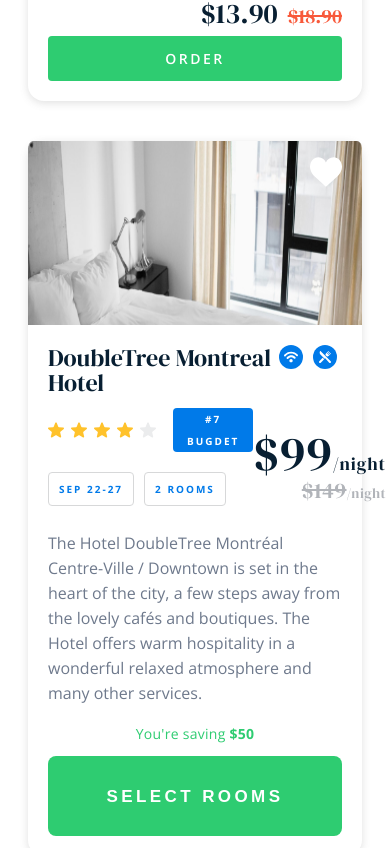
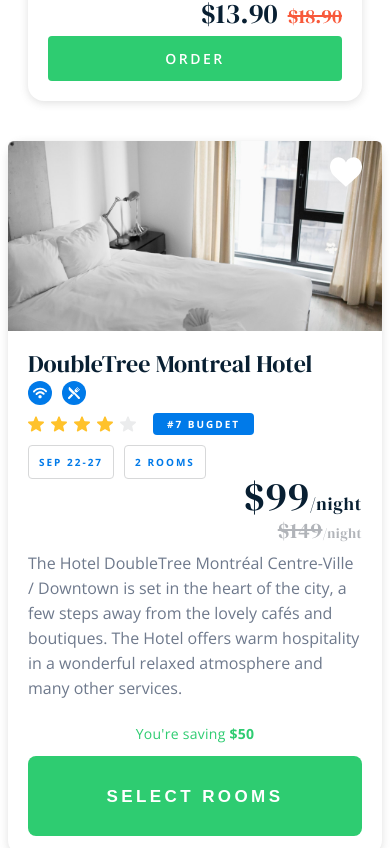
Before and after one commit to leonardowaichert/food-cards, a Vue app: page / in a window 390 px wide. Shown: the part 1597-2445 px from the top of the page. Built offline with nearby package versions, Linux system fonts and the light colour scheme.

Commit message:
- Adds responsive behavior on Hotel card

```diff
--- a/src/components/FoodCard/FoodCard.vue
+++ b/src/components/FoodCard/FoodCard.vue
@@ -227,10 +227,6 @@
 
 @media (max-width: 420px) {
   .food-card {
-		&__body-container {
-			// padding-top: 8px;
-		}
-
     &__title-wrapper {
       flex-direction: column;
 
--- a/src/components/HotelCard/HotelCard.vue
+++ b/src/components/HotelCard/HotelCard.vue
@@ -91,7 +91,7 @@
               {{ ranking }}
             </div>
           </div>
-          <div class="flex-row mt-20">
+          <div class="hotel-card__left-infos-wrapper--secondary">
             <div class="hotel-card--label">{{ stayDate }}</div>
             <div class="hotel-card--label">{{ availableRooms }}</div>
           </div>
@@ -130,7 +130,7 @@
   box-shadow: rgba(99, 99, 99, 0.2) 0px 2px 8px 0px;
   display: flex;
   flex-direction: column;
-  min-width: 320px;
+  min-width: 430px;
 
   &--label {
     display: flex;
@@ -219,6 +219,12 @@
     flex-direction: column;
     justify-content: center;
 
+    &--secondary {
+      display: flex;
+      flex-direction: row;
+      align-items: center;
+      margin-top: 20px;
+    }
     &--ranking {
       text-transform: uppercase;
       color: #ffffff;
@@ -341,4 +347,51 @@
   line-height: 25px;
   margin-top: 25px;
 }
+
+@media (max-width: 570px) {
+  .hotel-card {
+    width: 100%;
+    min-width: 100%;
+
+    &__image {
+      height: 100%;
+    }
+    &__title-wrapper {
+      flex-direction: column;
+      &__icons-container {
+        margin-top: 5px;
+      }
+    }
+
+    &__infos-wrapper {
+      flex-direction: column;
+      align-items: start;
+      margin-top: 8px;
+    }
+
+    &__left-infos-wrapper {
+      &--secondary {
+        margin-top: 10px;
+      }
+    }
+
+    &__right-infos-wrapper {
+      width: 100%;
+      margin-top: 5px;
+
+      &--discount-price {
+        font-size: 2.5rem;
+      }
+    }
+  }
+
+  .body-text {
+    margin-top: 5px;
+  }
+
+  .icon-default {
+    margin-right: 10px;
+    margin-left: 0;
+  }
+}
 </style>
```
